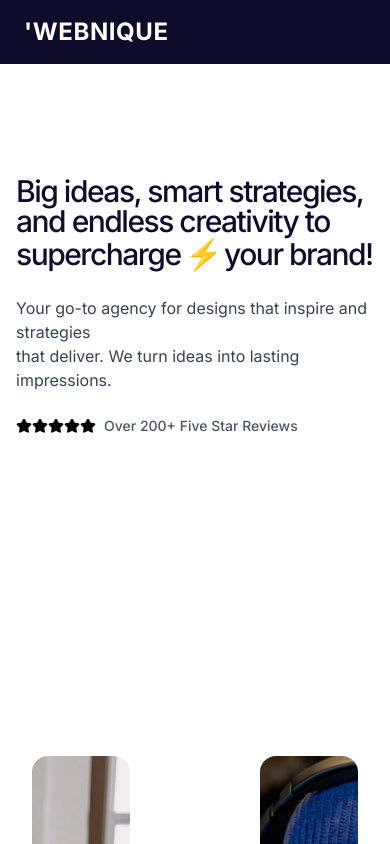
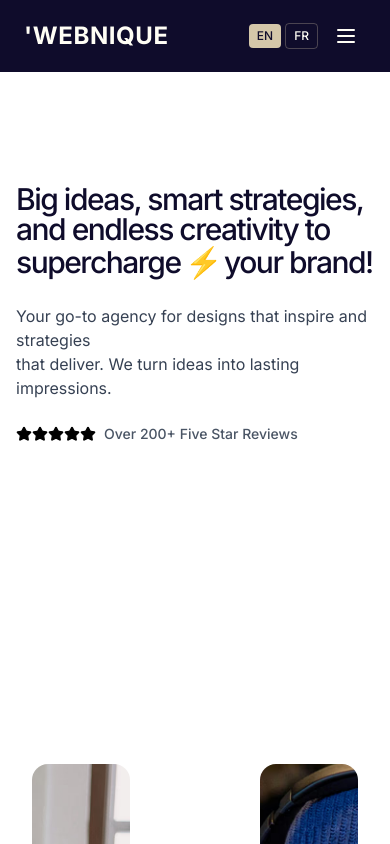
Before and after one commit to JolanJ/webnique, a Next.js app: page / in a window 390 px wide. Shown: the top 844 px of the page. Built offline with nearby package versions, Linux system fonts and the light colour scheme; grey boxes are pictures that could not be loaded.

Commit message:
feat: added language switcher on mobile

```diff
--- a/app/page.tsx
+++ b/app/page.tsx
@@ -6,7 +6,7 @@ import { Input } from "@/components/ui/input"
 import { Textarea } from "@/components/ui/textarea"
 import { Card, CardContent } from "@/components/ui/card"
 import { Badge } from "@/components/ui/badge"
-import { Star, Plus, Check, Zap } from "lucide-react"
+import { Star, Plus, Check, Zap, Menu, X } from "lucide-react"
 import { useProcessSteps } from "@/contexts/AppContext"
 import { useLanguage } from "@/contexts/LanguageContext"
 
@@ -214,6 +214,7 @@ export default function WebniquePage() {
   const carouselRef = useRef<HTMLDivElement>(null)
   const [activeProcessStep, setActiveProcessStep] = useState<number>(0)
   const [activeForm, setActiveForm] = useState<string>('quote')
+  const [isMobileMenuOpen, setIsMobileMenuOpen] = useState(false)
 
   // Initialize carousel position on mount
   useEffect(() => {
@@ -255,6 +256,8 @@ export default function WebniquePage() {
       <nav className="bg-[#0f0c2b] px-6 py-4">
         <div className="max-w-7xl mx-auto flex items-center justify-between">
           <div className="text-[#fffef5] text-2xl font-bold tracking-wide">'WEBNIQUE</div>
+
+          {/* Desktop Navigation */}
           <div className="hidden md:flex items-center space-x-8 text-[#fffef5]">
             <a href="#services" className="text-[#d4c7a9] font-medium text-sm hover:opacity-80 transition-opacity">
               {t('nav.services')}
@@ -292,7 +295,81 @@ export default function WebniquePage() {
               </button>
             </div>
           </div>
+
+          {/* Mobile Menu Button and Language Switcher */}
+          <div className="md:hidden flex items-center space-x-2">
+            {/* Mobile Language Switcher */}
+            <div className="flex items-center space-x-1">
+              <button
+                onClick={() => setLanguage('en')}
+                className={`px-2 py-1 rounded text-xs font-medium transition-colors ${
+                  language === 'en'
+                    ? 'bg-[#d4c7a9] text-[#0f0c2b]'
+                    : 'text-[#fffef5] hover:text-[#d4c7a9] border border-[#d4c7a9]/30'
+                }`}
+              >
+                EN
+              </button>
+              <button
+                onClick={() => setLanguage('fr')}
+                className={`px-2 py-1 rounded text-xs font-medium transition-colors ${
+                  language === 'fr'
+                    ? 'bg-[#d4c7a9] text-[#0f0c2b]'
+                    : 'text-[#fffef5] hover:text-[#d4c7a9] border border-[#d4c7a9]/30'
+                }`}
+              >
+                FR
+              </button>
+            </div>
+
+            <button
+              onClick={() => setIsMobileMenuOpen(!isMobileMenuOpen)}
+              className="text-[#fffef5] p-2"
+            >
+              {isMobileMenuOpen ? (
+                <X className="w-6 h-6" />
+              ) : (
+                <Menu className="w-6 h-6" />
+              )}
+            </button>
+          </div>
         </div>
+
+        {/* Mobile Menu */}
+        {isMobileMenuOpen && (
+          <div className="md:hidden mt-4 pb-4 border-t border-[#d4c7a9]/20">
+            <div className="flex flex-col space-y-4 pt-4">
+              <a
+                href="#services"
+                className="text-[#d4c7a9] font-medium text-sm hover:opacity-80 transition-opacity"
+                onClick={() => setIsMobileMenuOpen(false)}
+              >
+                {t('nav.services')}
+              </a>
+              <a
+                href="#statistics"
+                className="text-[#d4c7a9] font-medium text-sm hover:opacity-80 transition-opacity"
+                onClick={() => setIsMobileMenuOpen(false)}
+              >
+                {t('nav.projects')}
+              </a>
+              <a
+                href="#process"
+                className="text-[#d4c7a9] font-medium text-sm hover:opacity-80 transition-opacity"
+                onClick={() => setIsMobileMenuOpen(false)}
+              >
+                {t('nav.process')}
+              </a>
+              <a
+                href="#pricing"
+                className="text-[#d4c7a9] font-medium text-sm hover:opacity-80 transition-opacity"
+                onClick={() => setIsMobileMenuOpen(false)}
+              >
+                {t('nav.pricing')}
+              </a>
+            </div>
+          </div>
+        )}
       </nav>
 
              {/* Hero Section */}
```
